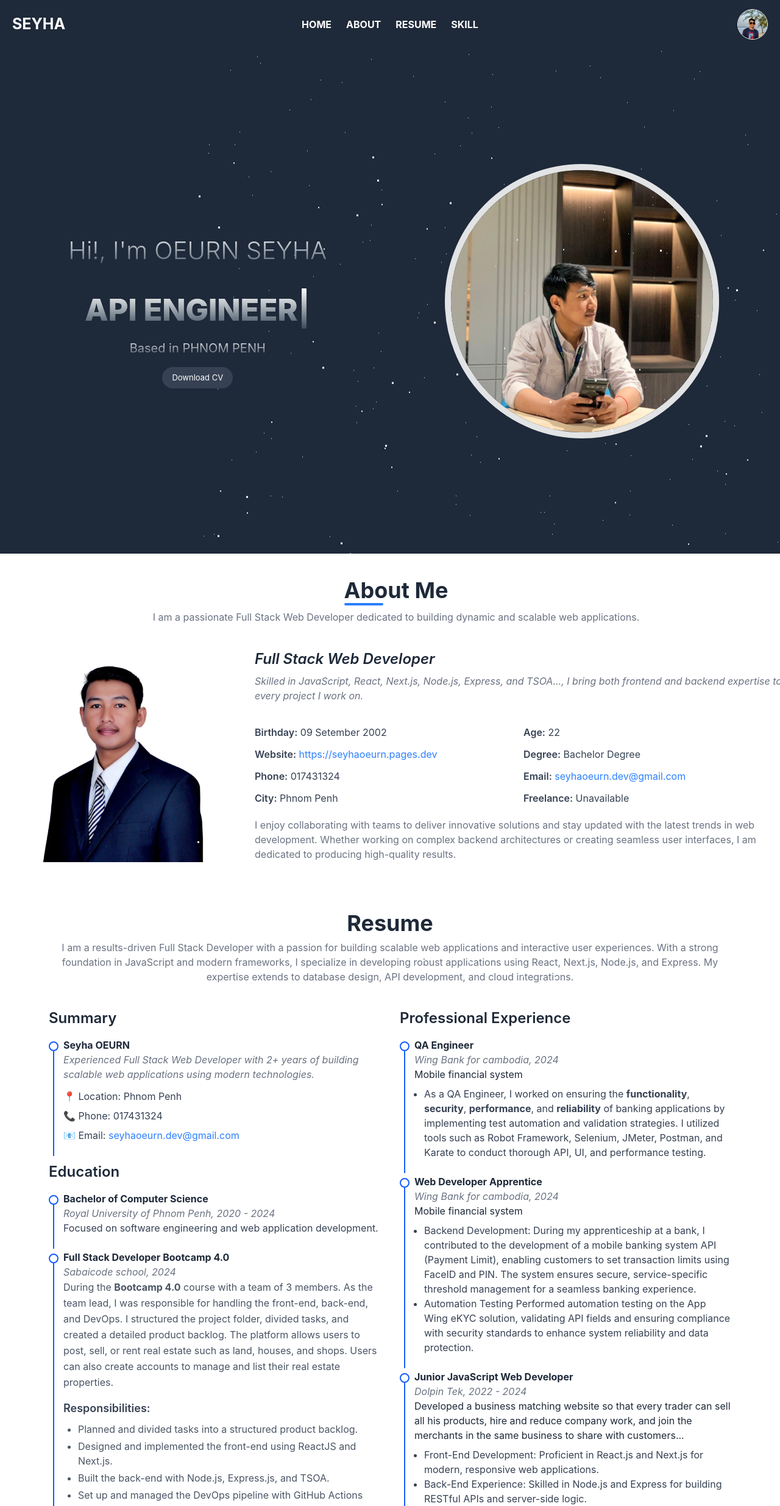
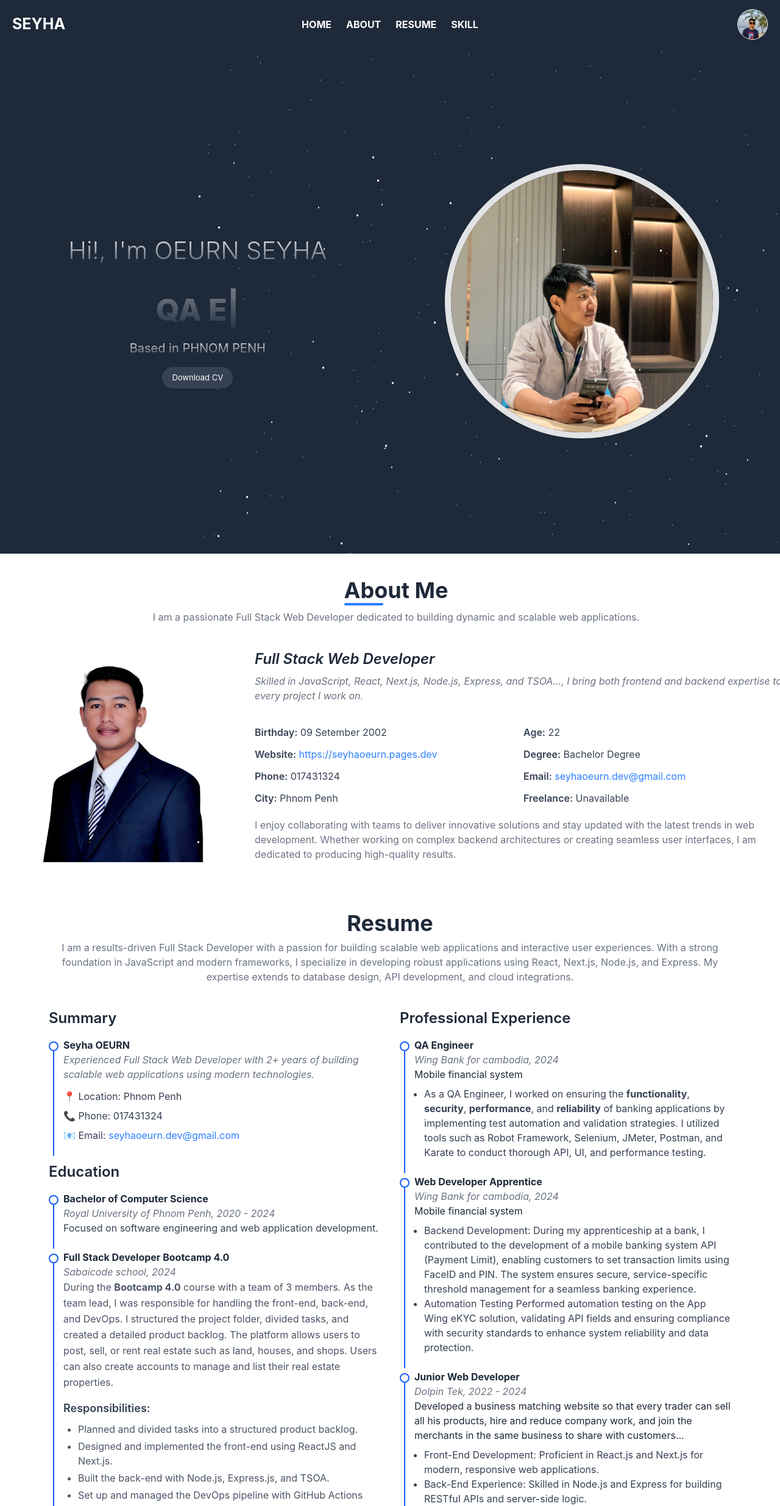
Before and after one commit to OEURNSEYHA/oeurnseyha, a React (Vite) app: page / in a window 1280 px wide. Shown: the top 2470 px of the page at 61% size. Built offline with nearby package versions, Linux system fonts and the light colour scheme.

Commit message:
update: with some text

```diff
--- a/src/pages/Home.tsx
+++ b/src/pages/Home.tsx
@@ -4,7 +4,7 @@ import photo2 from "../Image/DSC_34133.jpg";
 import { isMobile } from "react-device-detect";
 import { motion } from "framer-motion";
 
-const roles: string[] = ["Full Stack Developer", "API Engineer", "QA Engineer"];
+const roles: string[] = ["Web Developer", "API Engineer", "QA Engineer"];
 const Home: React.FC = () => {
   const [currentText, setCurrentText] = useState("");
   const [index, setIndex] = useState(0);
@@ -402,7 +402,7 @@ const Home: React.FC = () => {
                 <span className="absolute text-left left-0 top-1.5 w-4 h-4 border-[2px] border-blue-600  rounded-full"></span>
                 <div className="h-full  w-[2px] bg-blue-600  absolute left-[7px] top-[22px]"></div>
                 <h4 className="font-bold text-gray-800 text-left">
-                  Junior JavaScript Web Developer
+                  Junior Web Developer
                 </h4>
                 <p className="text-gray-500 italic text-left">
                   Dolpin Tek, 2022 - 2024
```
